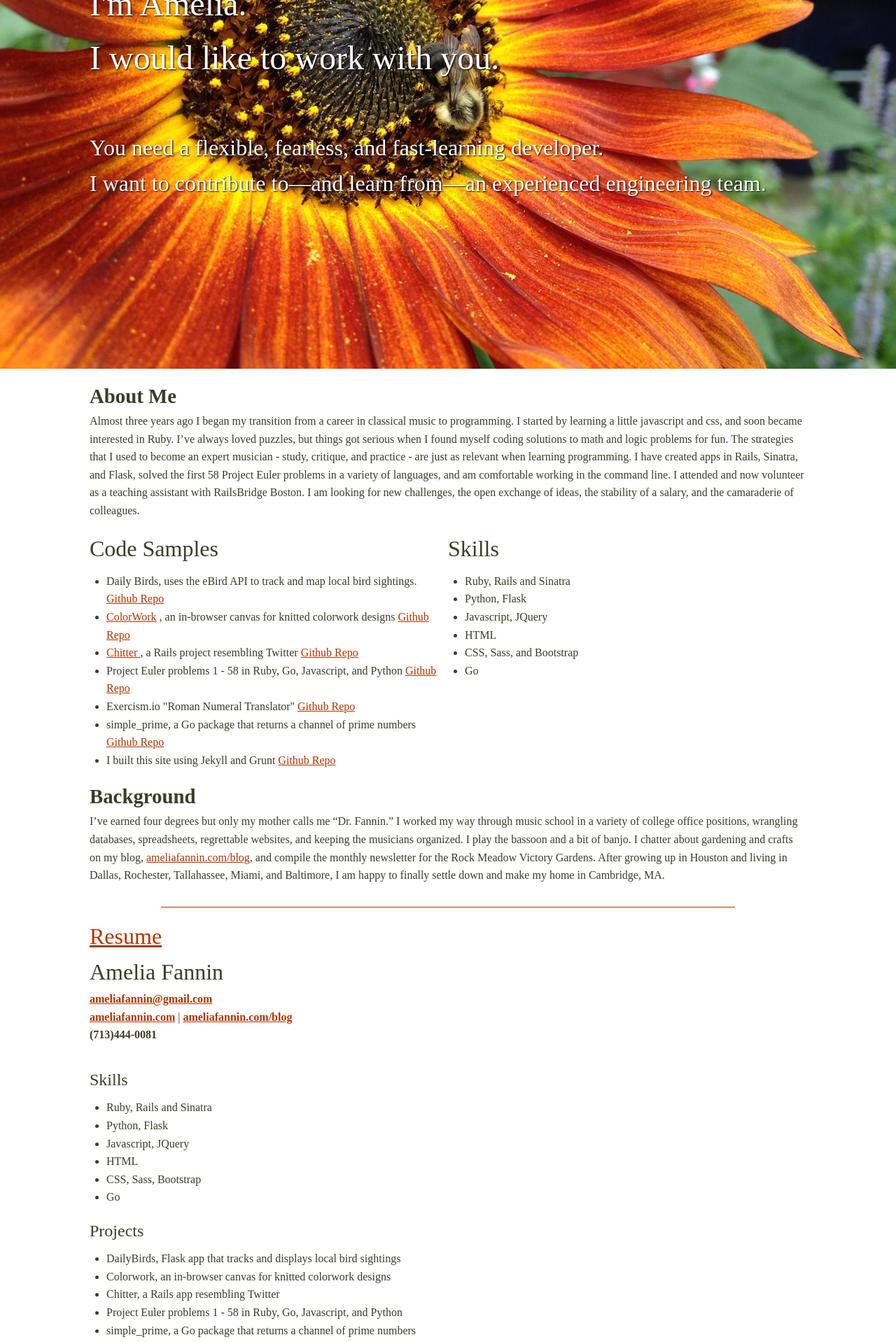
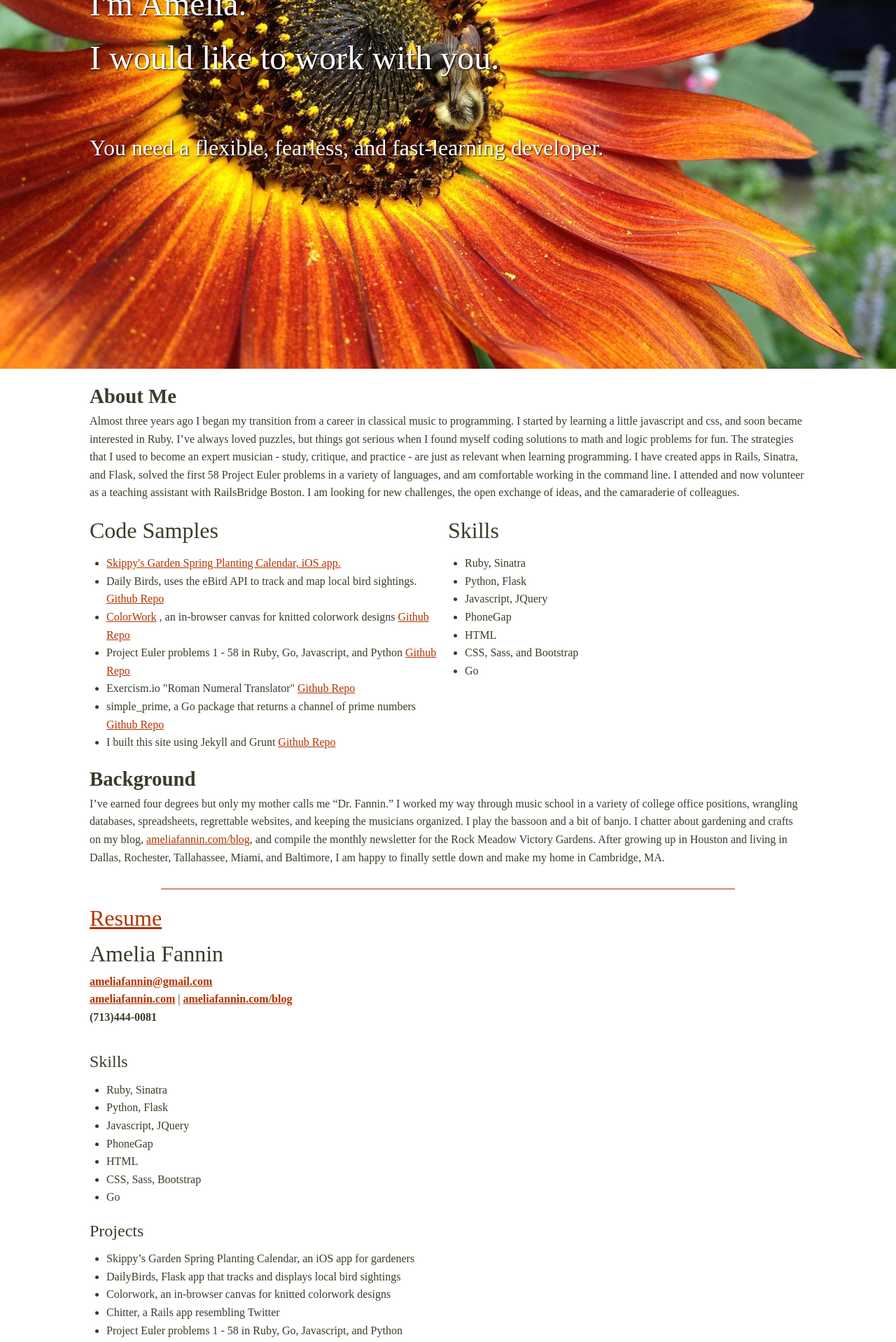
Before and after one commit to AmeliaFannin/AmeliaFannin.github.io, a Jekyll site: the page built from index.md, in a window 1280 px wide. Shown: the part 373-2291 px from the top of the page at 70% size. Built offline with Jekyll 4.4.1, drawn with Linux system fonts in a browser that asks for light colours.

Commit message:
added ios app

```diff
--- a/_layouts/index.html
+++ b/_layouts/index.html
@@ -29,7 +29,7 @@
 
     <div class="call-out">
       <h3>You need a flexible, fearless, and fast-learning developer.</h3>
-      <h3>I want to contribute to—and learn from—an experienced engineering team.</h3>
+      <!-- <h3>I want to contribute to—and learn from—an experienced engineering team.</h3> -->
     </div>
   </div>
 </header>
--- a/css/styles.css
+++ b/css/styles.css
@@ -103,9 +103,9 @@ table {
 
 /* '' */
 body {
-  background-color: #fff;
+  background-color: white;
   box-sizing: border-box;
-  color: #393D29;
+  color: #393d29;
   line-height: 1.6; }
 
 h1 {
@@ -128,11 +128,11 @@ h5 {
   padding-top: 1rem; }
 
 a {
-  color: #B23400; }
+  color: #b23400; }
   a:visited {
-    color: #B23400; }
+    color: #b23400; }
   a:hover {
-    color: #6FB8FF; }
+    color: #6fb8ff; }
 
 ul,
 ol {
@@ -154,7 +154,7 @@ li {
   -webkit-background-size: cover;
   -moz-background-size: cover;
   background-size: cover;
-  color: #fff;
+  color: white;
   height: 100vh;
   min-height: 640px;
   text-shadow: 1px 1px 2px #000; }
@@ -193,19 +193,19 @@ li {
 .top-menu {
   float: right; }
   .top-menu a {
-    color: #fff;
+    color: white;
     display: inline-block;
     font-size: 1.8rem; }
     .top-menu a:hover {
-      color: #6FB8FF; }
+      color: #6fb8ff; }
     .top-menu a:visited {
-      color: #fff; }
+      color: white; }
 
 p {
   padding-bottom: 1rem; }
 
 hr {
-  background: #B23400;
+  background: #b23400;
   border: none;
   height: 1px;
   margin: 1rem auto;
@@ -216,5 +216,3 @@ strong {
 
 em {
   font-style: italic; }
-
-/*# sourceMappingURL=styles.css.map */
--- a/index.md
+++ b/index.md
@@ -3,11 +3,14 @@ layout: index
 ---
 ####About Me
 
- Almost three years ago I began my transition from a career in classical music to programming. I started by learning a little javascript and css, and soon became interested in Ruby. I've always loved puzzles, but things got serious when I found myself coding solutions to math and logic problems for fun. The strategies that I used to become an expert musician - study, critique, and practice - are just as relevant when learning programming. I have created apps in Rails, Sinatra, and Flask, solved the first 58 Project Euler problems in a variety of languages, and am comfortable working in the command line. I attended and now volunteer as a teaching assistant with RailsBridge Boston. I am looking for new challenges, the open exchange of ideas, the stability of a salary, and the camaraderie of colleagues.
+ Almost three years ago I began my transition from a career in classical music to programming. I started by learning a little javascript and css, and soon became interested in Ruby. I've always loved puzzles, but things got serious when I found myself coding solutions to math and logic problems for fun. The strategies that I used to become an expert musician - study, critique, and practice - are just as relevant when learning programming. I have created apps in Rails, Sinatra, and Flask, solved the first 58 Project Euler problems in a variety of languages, and am comfortable working in the command line. I attended and now volunteer as a teaching assistant with RailsBridge Boston. I am looking for new challenges, the open exchange of ideas, and the camaraderie of colleagues.
 
 <div class="col">
   <h3>Code Samples</h3>
   <ul>
+    <li>
+      <a href="https://itunes.apple.com/us/app/skippys-garden-spring-planting/id970091991?mt=8" target="_blank">Skippy's Garden Spring Planting Calendar, iOS app.</a>
+    </li>
     <li>
       Daily Birds, uses the eBird API to track and map local bird sightings.
       <a href="https://github.com/AmeliaFannin/Daily_Birds" target="_blank">
@@ -18,15 +21,6 @@ layout: index
       <a href="https://salty-gorge-2567.herokuapp.com/grid.html" target="_back">ColorWork</a>
       , an in-browser canvas for knitted colorwork designs
       <a href="https://github.com/AmeliaFannin/colorwork" target="_blank">Github Repo</a>
-    </li>
-    <li>
-      <a href="https://young-sands-6021.herokuapp.com" target="_blank">
-        Chitter
-      </a>
-       , a Rails project resembling Twitter
-      <a href="https://github.com/AmeliaFannin/chitter_app" target="_blank">
-        Github Repo
-      </a>
     </li>
     <li>
       Project Euler problems 1 - 58 in Ruby, Go, Javascript, and Python
@@ -58,9 +52,10 @@ layout: index
 <div class= "col">
   <h3>Skills</h3>
   <ul>
-    <li>Ruby, Rails and Sinatra</li>
+    <li>Ruby, Sinatra</li>
     <li>Python, Flask</li>
     <li>Javascript, JQuery</li>
+    <li>PhoneGap</li>
     <li>HTML</li>
     <li>CSS, Sass, and Bootstrap</li>
     <li>Go</li>
@@ -85,14 +80,16 @@ I've earned four degrees but only my mother calls me "Dr. Fannin." I worked my w
 **(713)444-0081**
 
 ##### Skills
-* Ruby, Rails and Sinatra
+* Ruby, Sinatra
 * Python, Flask
 * Javascript, JQuery
+* PhoneGap
 * HTML
 * CSS, Sass, Bootstrap
 * Go
 
 ##### Projects
+* Skippy's Garden Spring Planting Calendar, an iOS app for gardeners
 * DailyBirds, Flask app that tracks and displays local bird sightings
 * Colorwork, an in-browser canvas for knitted colorwork designs
 * Chitter, a Rails app resembling Twitter
```
Also changed, not shown: 3 other files.
